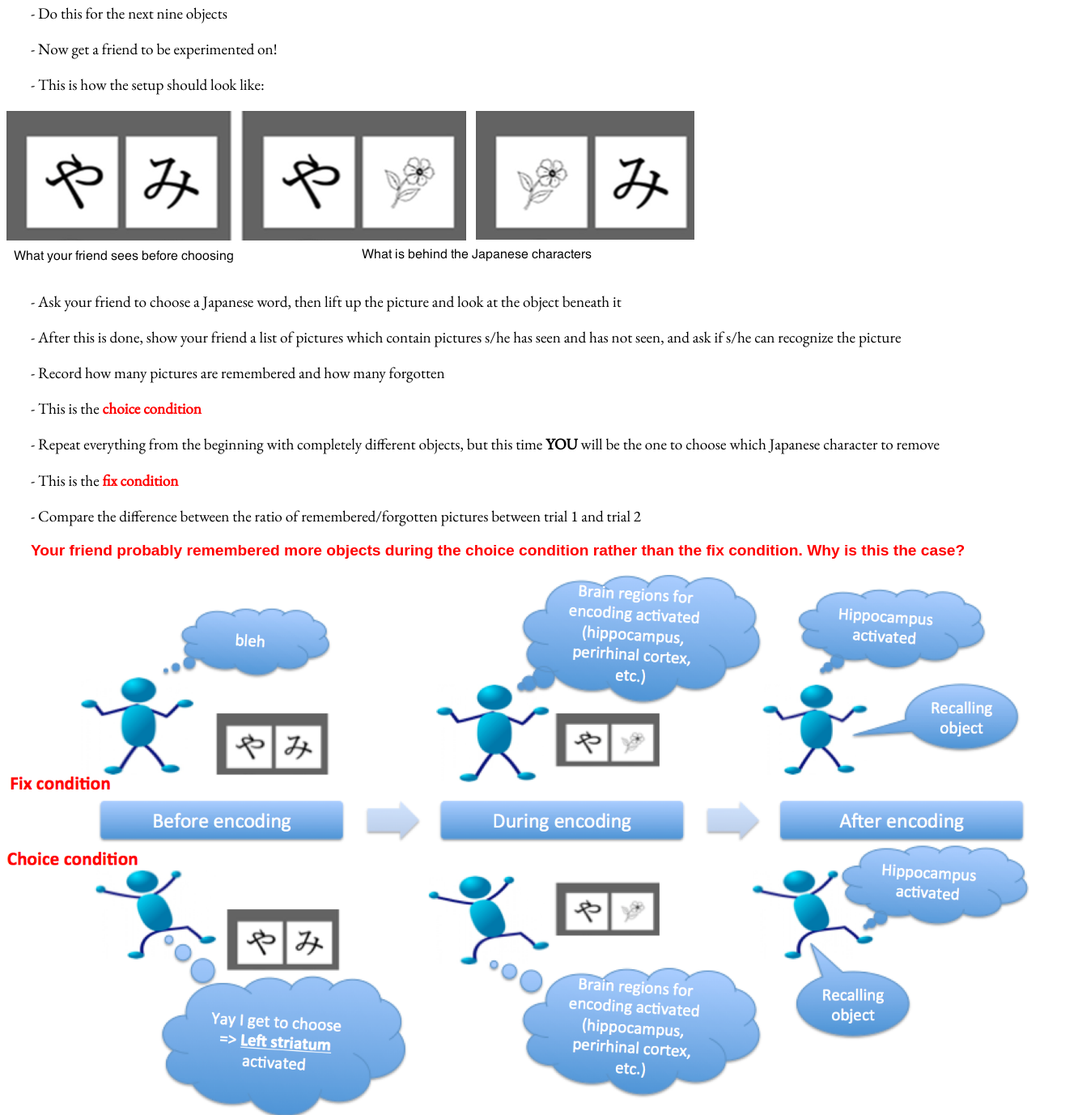
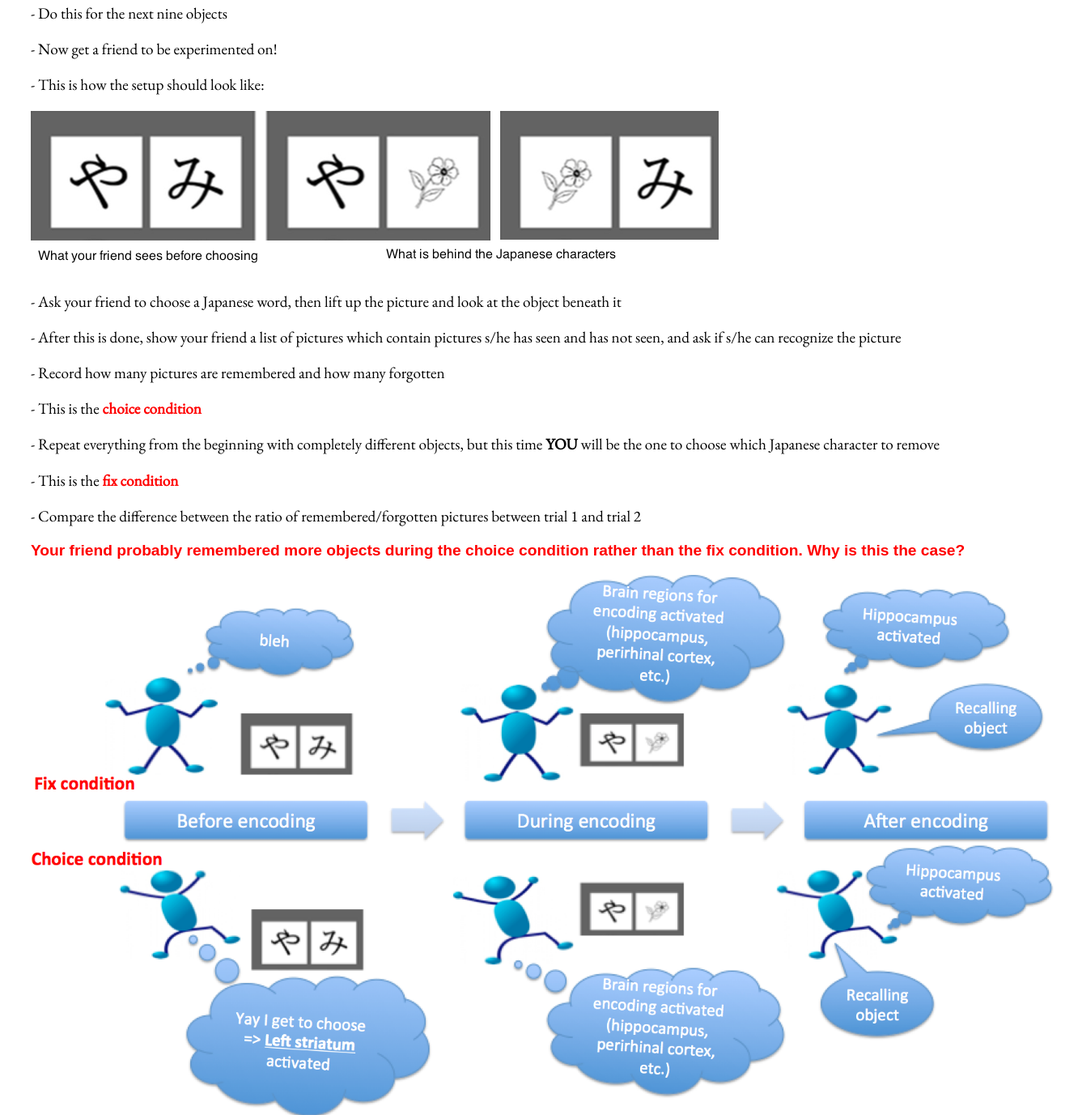
Before and after one commit to AdaNguyenx/PSY306, a plain HTML site: page index.html in a window 1280 px wide. Shown: the part 320-1697 px from the top of the page at 81% size, 1332 px wide, since content can reach past the window. Drawn offline with nearby package versions, Linux system fonts and the light colour scheme.

Commit message:
Third commits

```diff
--- a/index.html
+++ b/index.html
@@ -21,7 +21,7 @@
    		<p> - Do this for the next nine objects </p>
    		<p> - Now get a friend to be experimented on! </p>
    		<p> - This is how the setup should look like: </p>
-   		<img src="setup.png">
+   		<img src="setup.png" style="margin: 0px 30px">
    		<p> - Ask your friend to choose a Japanese word, then lift up the picture and look at the object beneath it </p>
    		<p> - After this is done, show your friend a list of pictures which contain pictures s/he has seen and has not seen, and ask if s/he can recognize the picture </p>
    		<p> - Record how many pictures are remembered and how many forgotten </p>
@@ -32,7 +32,7 @@
 
 
    		<h3> Your friend probably remembered more objects during the choice condition rather than the fix condition. Why is this the case? </h3>
-   			<img src="infographic.png" style="width: 100%">
+   			<img src="infographic.png" width = "100%" style="margin: 0px 30px">
    			<div class = "brain">
    				<p> - Let's look at the three phases: before encoding, during encoding, after encoding </p>
    				<table border="1" style="width:100%">
```
